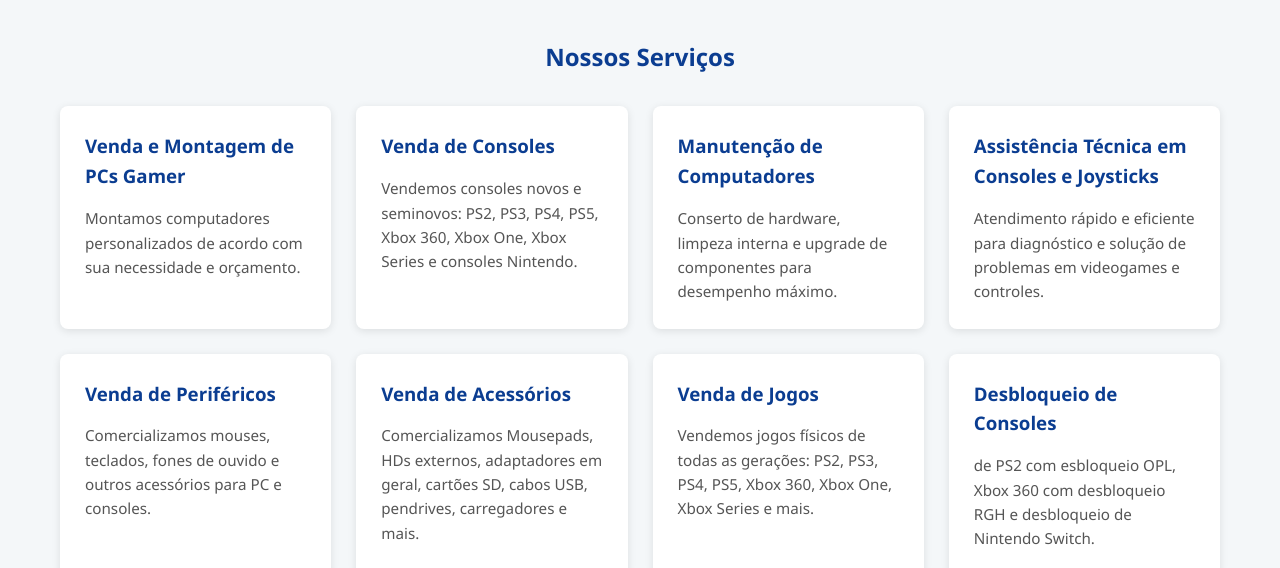
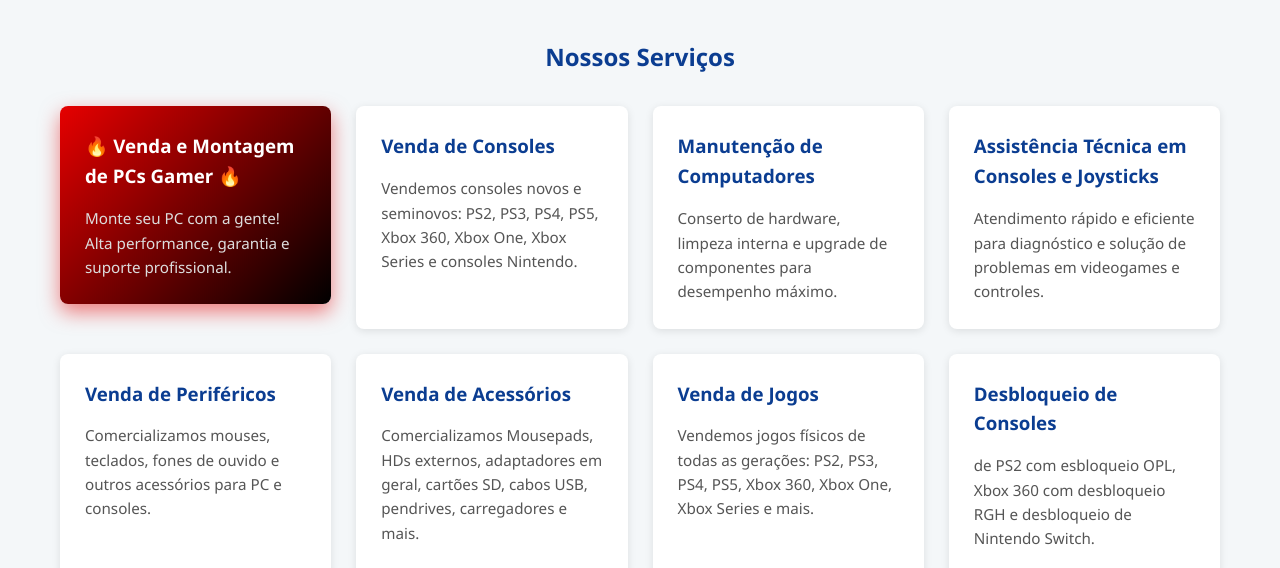
Before and after one commit to bruno-salzani/stargames-informatica, a plain HTML site: page index.html in a window 1280 px wide. Shown: the part 532-1100 px from the top of the page. Drawn offline with Linux system fonts and the light colour scheme.

Commit message:
Update index.html

```diff
--- a/index.html
+++ b/index.html
@@ -265,11 +265,11 @@
     }
 
     .gallery-item {
-  display: block;
-  overflow: hidden;
-  border-radius: 8px;
-  box-shadow: 0 2px 8px rgba(0,0,0,0.1);
-  transition: transform 0.3s, box-shadow 0.3s;
+      display: block;
+      overflow: hidden;
+      border-radius: 8px;
+      box-shadow: 0 2px 8px rgba(0,0,0,0.1);
+      transition: transform 0.3s, box-shadow 0.3s;
   }
 
   .gallery-item img {
@@ -372,7 +372,18 @@
   <section id="services">
     <h2 style="text-align:center; margin-bottom: 30px; color:#0b3d91;">Nossos Serviços</h2>
     <div class="services">
-      <article class="service-card"><h3>Venda e Montagem de PCs Gamer</h3><p>Montamos computadores personalizados de acordo com sua necessidade e orçamento.</p></article>
+      <a href="loja.html" style="text-decoration: none;">
+        <article class="service-card" style="
+          background: linear-gradient(135deg, #e60000, #000);
+          color: white;
+          box-shadow: 0 8px 20px rgba(230, 0, 0, 0.5);
+          transition: transform 0.3s, box-shadow 0.3s;
+          cursor: pointer;
+        ">
+          <h3 style="color: #fff;">🔥 Venda e Montagem de PCs Gamer 🔥</h3>
+          <p style="color: #ddd;">Monte seu PC com a gente! Alta performance, garantia e suporte profissional.</p>
+        </article>
+      </a>
       <article class="service-card"><h3>Venda de Consoles</h3><p>Vendemos consoles novos e seminovos: PS2, PS3, PS4, PS5, Xbox 360, Xbox One, Xbox Series e consoles Nintendo.</p></article>
       <article class="service-card"><h3>Manutenção de Computadores</h3><p>Conserto de hardware, limpeza interna e upgrade de componentes para desempenho máximo.</p></article>
       <article class="service-card"><h3>Assistência Técnica em Consoles e Joysticks</h3><p>Atendimento rápido e eficiente para diagnóstico e solução de problemas em videogames e controles.</p></article>
```
